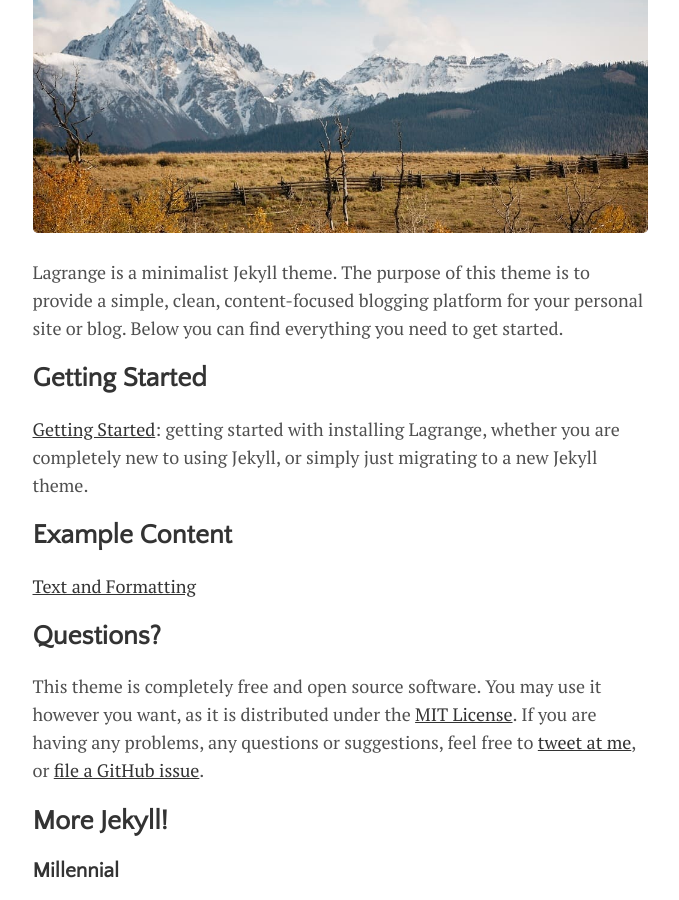
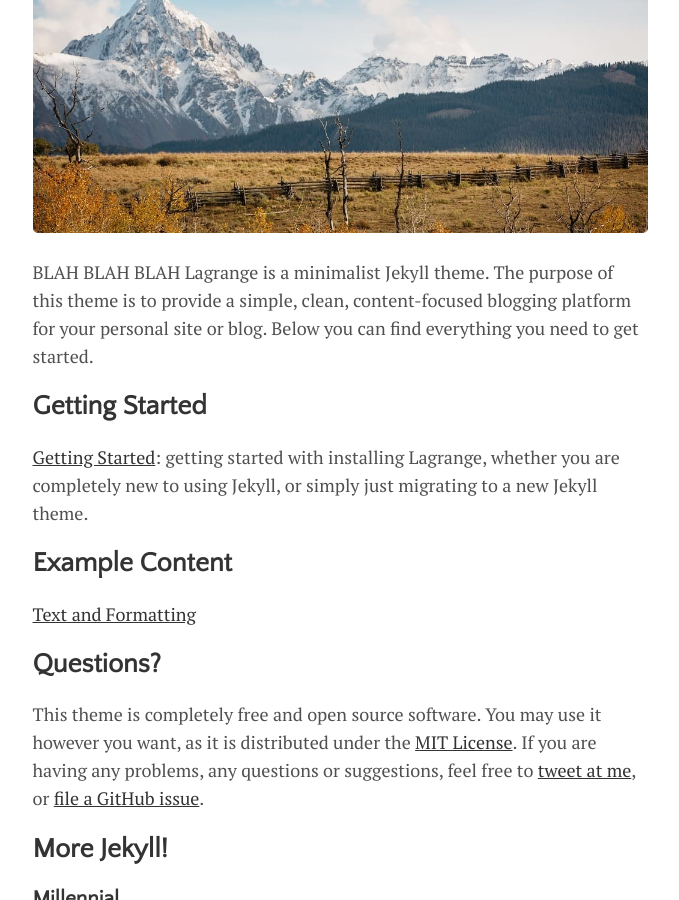
Before and after one commit to fujiwara-quantum-lab/fujiwara-quantum-lab.github.io, a Jekyll site: the page built from _posts/2016-01-01-welcome-to-lagrange.md, in a window 1280 px wide and 900 px high, scrolled down 347 px. Shown: the whole window, without its empty margins (300-979 px from the left). Built offline with Jekyll 4.4.1, drawn with Linux system fonts in a browser that asks for light colours.

Commit message:
UPDATING SOMETHING

```diff
--- a/_posts/2016-01-01-welcome-to-lagrange.md
+++ b/_posts/2016-01-01-welcome-to-lagrange.md
@@ -6,7 +6,7 @@ categories: journal
 tags: [documentation,sample]
 image: mountains.jpg
 ---
-
+BLAH BLAH BLAH
 Lagrange is a minimalist Jekyll theme. The purpose of this theme is to provide a simple, clean, content-focused blogging platform for your personal site or blog. Below you can find everything you need to get started.
 
 ## Getting Started
```
